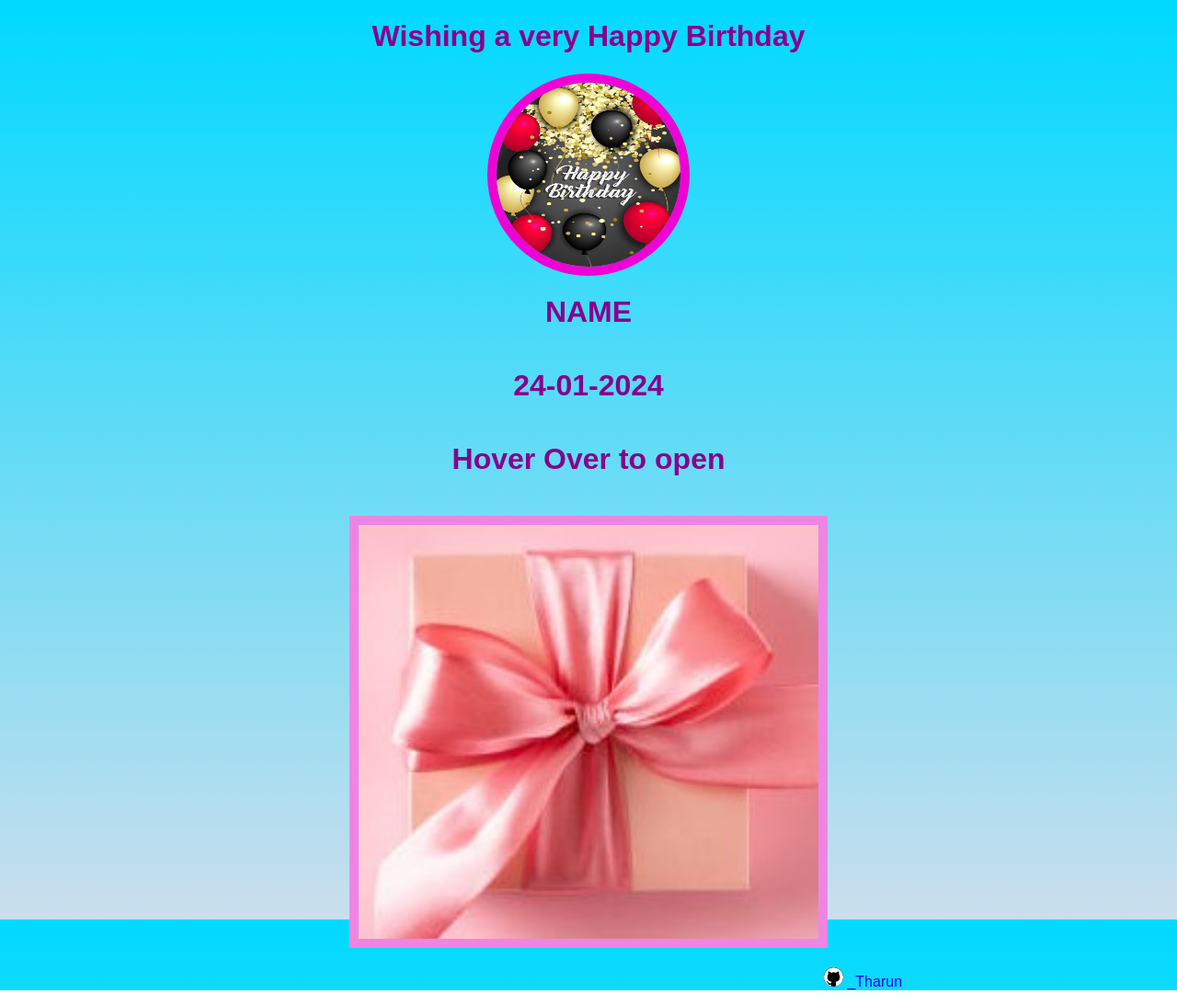
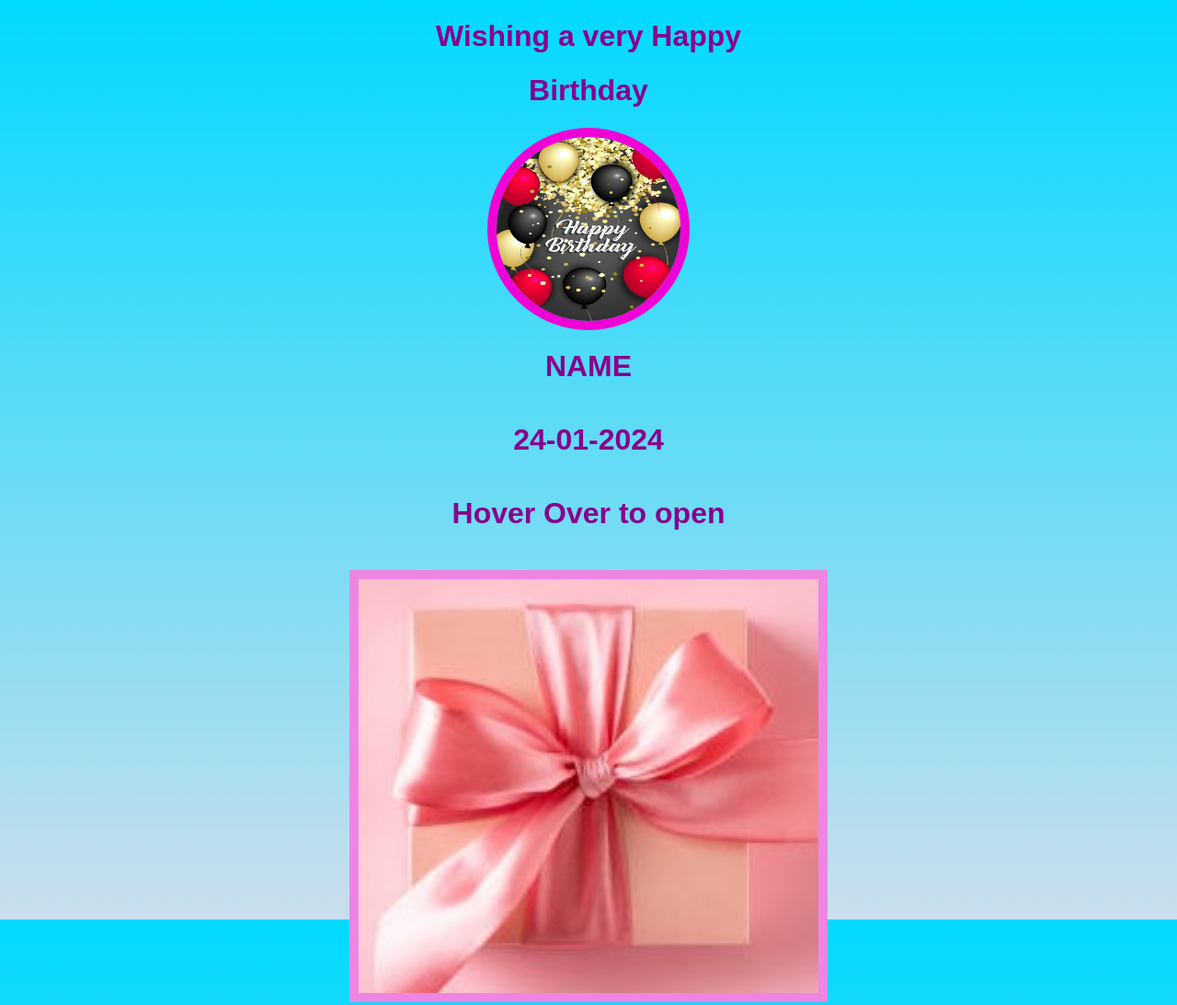
Before and after one commit to Tharun568s/wish-site1, a plain HTML site: page index.html in a window 1280 px wide. Shown: the top 1093 px of the page at 92% size. Drawn offline with Linux system fonts and the light colour scheme.

Commit message:
Update index.html

```diff
--- a/index.html
+++ b/index.html
@@ -11,7 +11,8 @@
 <body>
 
 <div class="header">
-  <h1>Wishing a very Happy Birthday</h1>
+  <h1 style="margin-bottom:0.5px ;">Wishing a very Happy</h1>
+  <h1>Birthday</h1>
   <img class="img1" src="images\img-1.jpg">
   <h1>NAME</h1>
   <h1>24-01-2024</h1>
@@ -26,6 +27,7 @@
 
 <a class="creater" href="https://github.com/Tharun568s">
   <img class="git-hub" src="images/gh-img.png" > _Tharun</a>
-<script src="main.js"></script>
+
+
 </body>
 </html>
```
